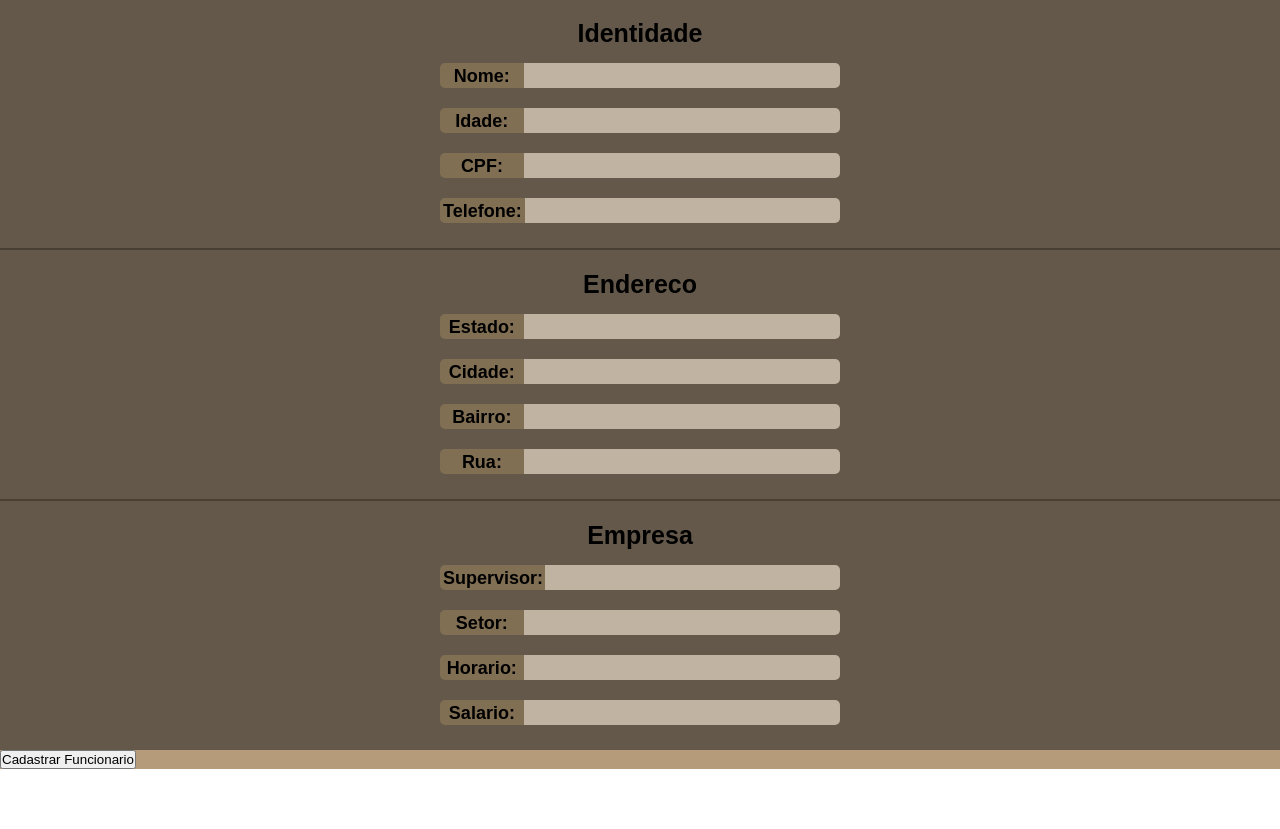
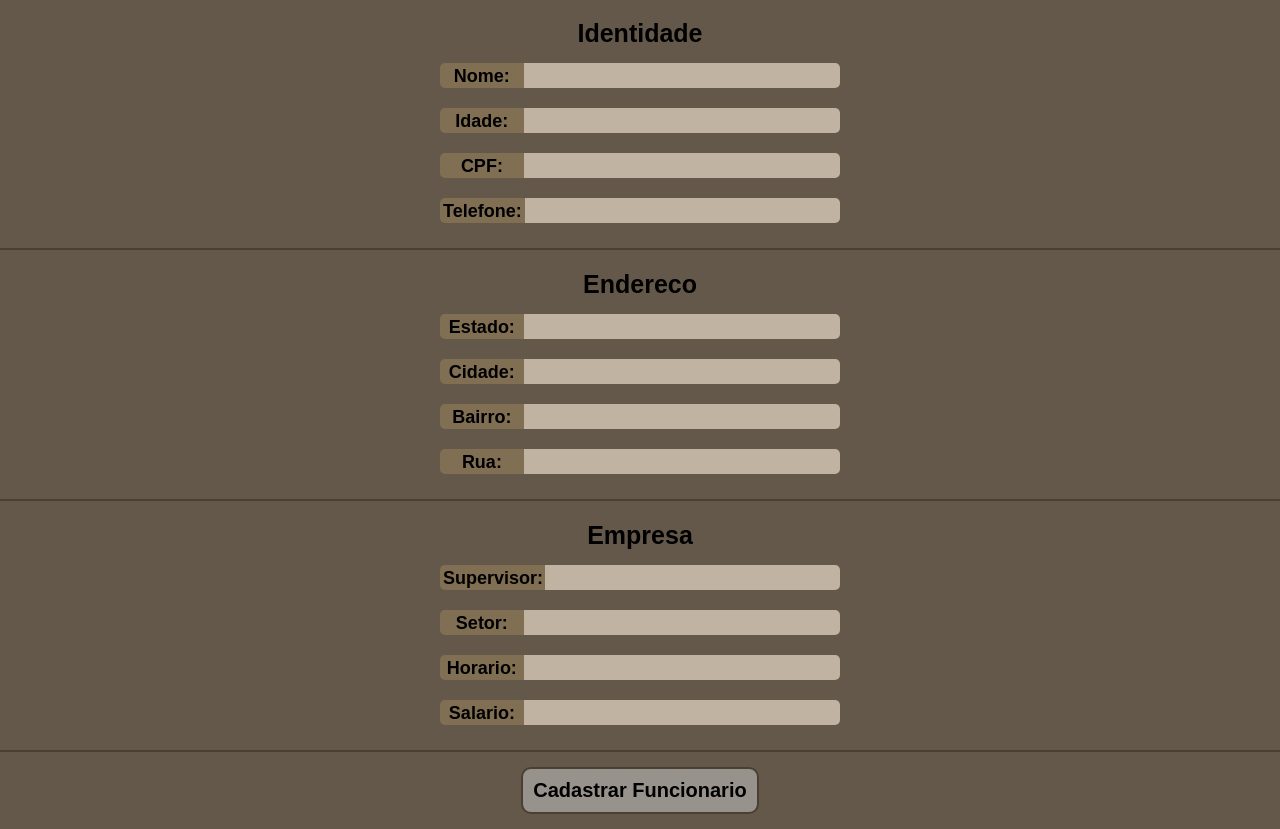
Before and after one commit to HazyKa/CadastroDeFuncionarios, a plain HTML site: page index.html in a window 1280 px wide. Shown: the part 78-907 px from the top of the page. Before the commit the page ends 847 px from the top, so only its background shows below. Drawn offline with Linux system fonts and the light colour scheme.

Commit message:
visual basico pronto

```diff
--- a/main.css
+++ b/main.css
@@ -93,3 +93,27 @@ main {
     padding: 5px;
     font-weight: bold;
 }
+
+.completoCadastro {
+    border-top: 2px solid rgb(73, 63, 50);
+    display: flex;
+    flex-direction: column;
+    align-items: center;
+    background-color: rgb(99, 88, 74);
+    padding: 15px;
+}
+
+.completoCadastro button {
+    font-size: 20px;
+    padding: 10px;
+    font-weight: bold;
+    background-color: rgb(151, 146, 140);
+    border-radius: 10px;
+    border: 2px solid rgb(73, 63, 50);
+    cursor: pointer;
+}
+
+.completoCadastro button:hover {
+    transition: 0.5s;
+    background-color: rgb(128, 117, 104);
+}
```
